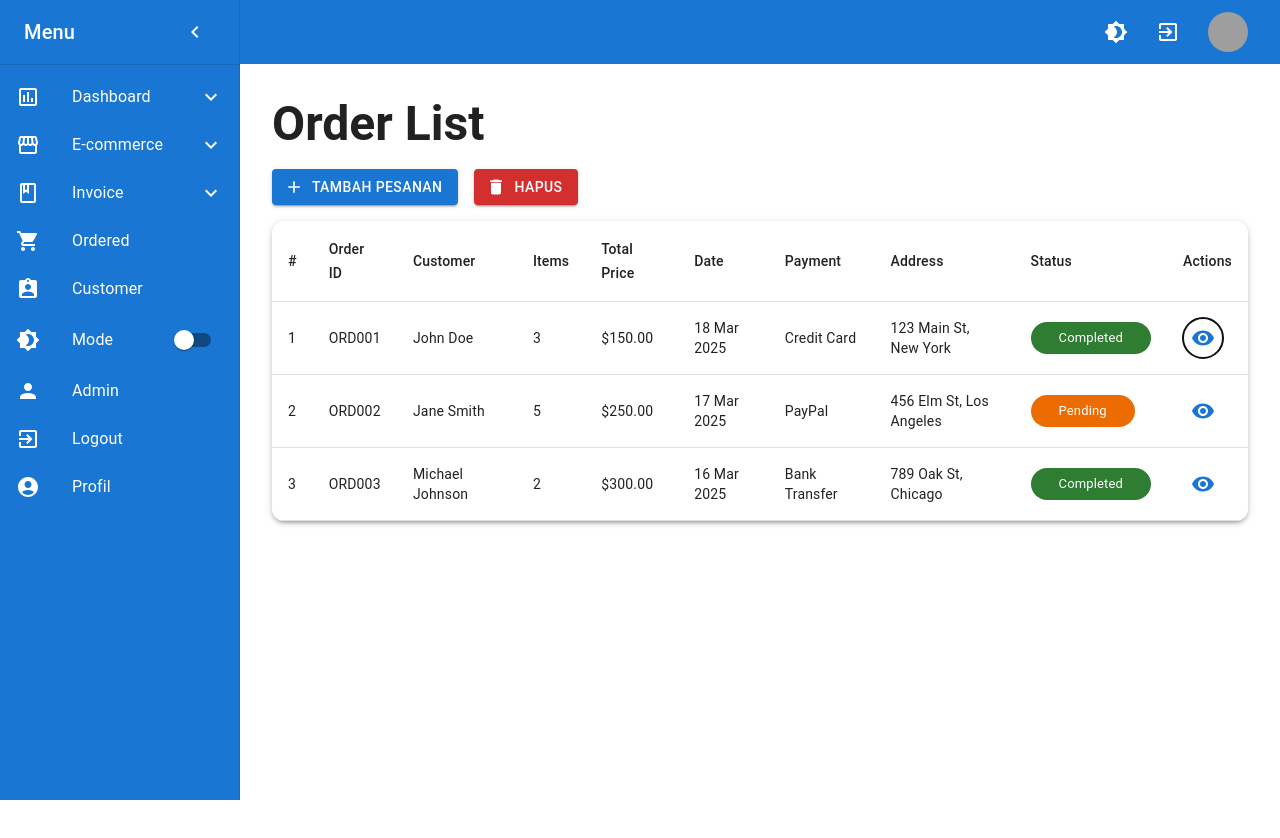
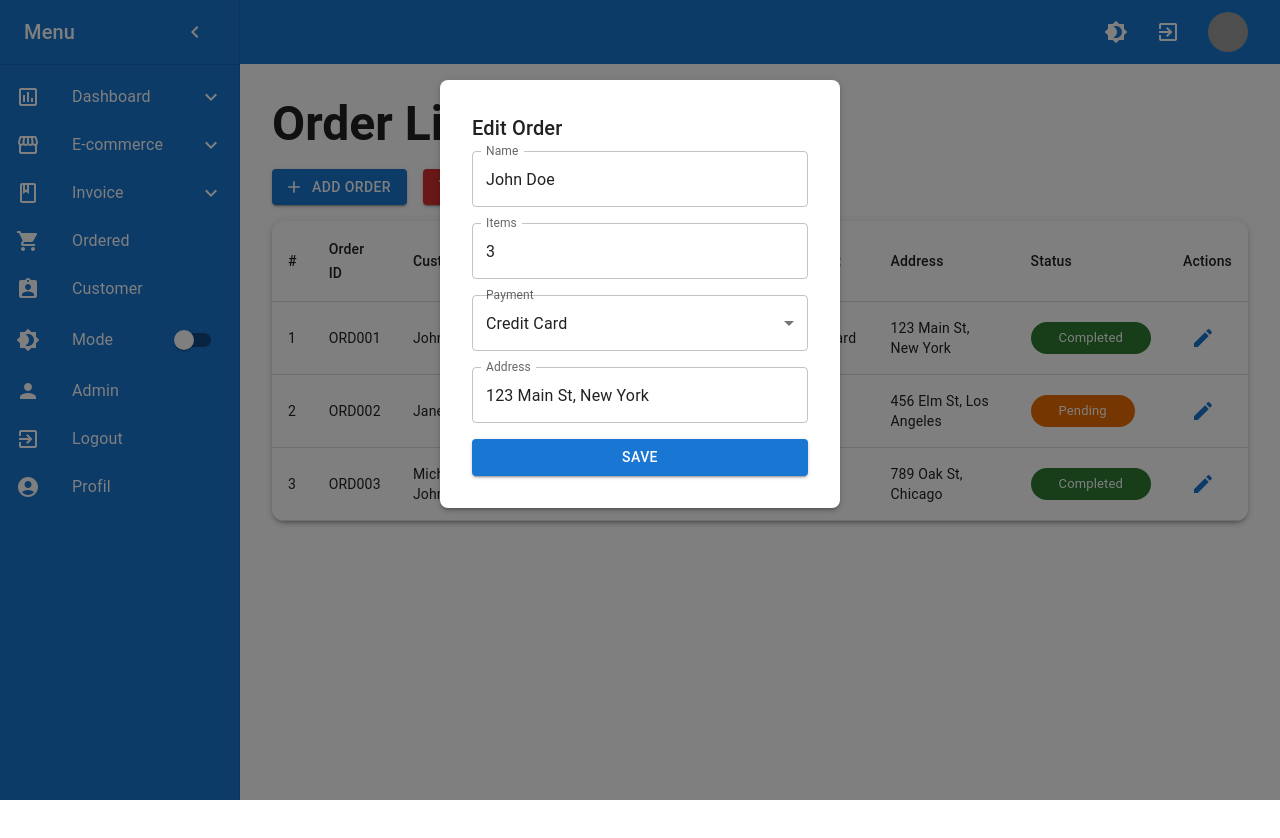
Before and after one commit to projectbinusa/staging-juwangi-client, a React (Vite) app: page /orders in a window 1280 px wide. Both pictures are taken after a click on the button 1203 px from the left and 338 px from the top of the page. Shown: the top 838 px of the page. Built offline with nearby package versions, Linux system fonts and the light colour scheme; grey boxes are pictures that could not be loaded.

Commit message:
edit order

```diff
--- a/src/pages/e-commerce/OrderList.jsx
+++ b/src/pages/e-commerce/OrderList.jsx
@@ -1,37 +1,102 @@
+// eslint-disable-next-line no-unused-vars
 import React, { useState } from "react";
 import {
-  Table, TableBody, TableCell, TableContainer, TableHead, TableRow, Paper,
-  Typography, Chip, IconButton, Box, Button, Modal, TextField, Select, MenuItem,
-  Checkbox, FormControl, InputLabel
+  Table,
+  TableBody,
+  TableCell,
+  TableContainer,
+  TableHead,
+  TableRow,
+  Paper,
+  Typography,
+  Chip,
+  IconButton,
+  Box,
+  Button,
+  Modal,
+  TextField,
+  Select,
+  MenuItem,
+  Checkbox,
+  FormControl,
+  InputLabel,
 } from "@mui/material";
-import VisibilityIcon from "@mui/icons-material/Visibility";
+// import VisibilityIcon from "@mui/icons-material/Visibility";
 import DeleteIcon from "@mui/icons-material/Delete";
+import EditIcon from "@mui/icons-material/Edit";
 import AddIcon from "@mui/icons-material/Add";
 import Swal from "sweetalert2";
 
 const OrderList = () => {
   const [orders, setOrders] = useState([
-    { id: "ORD001", customer: "John Doe", items: 3, total: "$150.00", status: "Completed", date: "18 Mar 2025", payment: "Credit Card", address: "123 Main St, New York" },
-    { id: "ORD002", customer: "Jane Smith", items: 5, total: "$250.00", status: "Pending", date: "17 Mar 2025", payment: "PayPal", address: "456 Elm St, Los Angeles" },
-    { id: "ORD003", customer: "Michael Johnson", items: 2, total: "$300.00", status: "Completed", date: "16 Mar 2025", payment: "Bank Transfer", address: "789 Oak St, Chicago" },
+    {
+      id: "ORD001",
+      customer: "John Doe",
+      items: 3,
+      total: "$150.00",
+      status: "Completed",
+      date: "18 Mar 2025",
+      payment: "Credit Card",
+      address: "123 Main St, New York",
+    },
+    {
+      id: "ORD002",
+      customer: "Jane Smith",
+      items: 5,
+      total: "$250.00",
+      status: "Pending",
+      date: "17 Mar 2025",
+      payment: "PayPal",
+      address: "456 Elm St, Los Angeles",
+    },
+    {
+      id: "ORD003",
+      customer: "Michael Johnson",
+      items: 2,
+      total: "$300.00",
+      status: "Completed",
+      date: "16 Mar 2025",
+      payment: "Bank Transfer",
+      address: "789 Oak St, Chicago",
+    },
   ]);
 
   const [selectedOrders, setSelectedOrders] = useState([]);
   const [openModal, setOpenModal] = useState(false);
-  const [newOrder, setNewOrder] = useState({ name: "", items: "", payment: "", address: "" });
+  const [newOrder, setNewOrder] = useState({
+    name: "",
+    items: "",
+    payment: "",
+    address: "",
+  });
   const [deleteMode, setDeleteMode] = useState(false);
+
+  const [openEditModal, setOpenEditModal] = useState(false);
+  const [editOrder, setEditOrder] = useState({
+    id: "",
+    customer: "",
+    items: "",
+    payment: "",
+    address: "",
+  });
 
   const getStatusColor = (status) => {
     switch (status) {
-      case "Completed": return "success";
-      case "Pending": return "warning";
-      case "Cancelled": return "error";
-      default: return "default";
+      case "Completed":
+        return "success";
+      case "Pending":
+        return "warning";
+      case "Cancelled":
+        return "error";
+      default:
+        return "default";
     }
   };
 
   const handleCheckboxChange = (id) => {
-    setSelectedOrders((prev) => prev.includes(id) ? prev.filter((item) => item !== id) : [...prev, id]);
+    setSelectedOrders((prev) =>
+      prev.includes(id) ? prev.filter((item) => item !== id) : [...prev, id]
+    );
   };
 
   const handleDeleteSelected = () => {
@@ -58,26 +123,59 @@ const OrderList = () => {
   };
 
   const handleAddOrder = () => {
-    if (!newOrder.name || !newOrder.items || !newOrder.payment || !newOrder.address) {
+    console.log("Menambahkan order...", newOrder);
+
+    if (
+      !newOrder.name ||
+      !newOrder.items ||
+      !newOrder.payment ||
+      !newOrder.address
+    ) {
       Swal.fire("Oops!", "Semua field harus diisi!", "warning");
       return;
     }
 
     const newId = `ORD00${orders.length + 1}`;
-    setOrders([...orders, {
+    const today = new Date().toISOString().split("T")[0];
+
+    const newOrderData = {
       id: newId,
       customer: newOrder.name,
-      items: newOrder.items,
-      total: `$${newOrder.items * 50}.00`,
+      items: Number(newOrder.items),
+      total: `$${Number(newOrder.items) * 50}.00`,
       status: "Pending",
-      date: new Date().toLocaleDateString(),
+      date: today,
       payment: newOrder.payment,
       address: newOrder.address,
-    }]);
+    };
+
+    setOrders([...orders, newOrderData]);
 
     setNewOrder({ name: "", items: "", payment: "", address: "" });
     setOpenModal(false);
     Swal.fire("Berhasil!", "Pesanan berhasil ditambahkan.", "success");
+  };
+
+  const handleEditClick = (order) => {
+    setEditOrder(order);
+    setOpenEditModal(true);
+  };
+
+  const handleEditChange = (e) => {
+    setEditOrder({ ...editOrder, [e.target.name]: e.target.value });
+  };
+
+  const handleSaveEdit = () => {
+    const updatedOrder = {
+      ...editOrder,
+      total: `$${Number(editOrder.items) * 50}.00`, // Hitung ulang total harga
+    };
+
+    setOrders(
+      orders.map((order) => (order.id === editOrder.id ? updatedOrder : order))
+    );
+    setOpenEditModal(false);
+    Swal.fire("Success!", "Order has been updated.", "success");
   };
 
   return (
@@ -87,8 +185,12 @@ const OrderList = () => {
       </Typography>
 
       <Box display="flex" gap={2} mb={2}>
-        <Button variant="contained" startIcon={<AddIcon />} onClick={() => setOpenModal(true)}>
-          Tambah Pesanan
+        <Button
+          variant="contained"
+          startIcon={<AddIcon />}
+          onClick={() => setOpenModal(true)}
+        >
+          Add order
         </Button>
         <Button
           variant="contained"
@@ -99,16 +201,24 @@ const OrderList = () => {
             setSelectedOrders([]);
           }}
         >
-          {deleteMode ? "Batal Hapus" : "Hapus"}
+          {deleteMode ? "Batal Hapus" : "Delete"}
         </Button>
         {deleteMode && selectedOrders.length > 0 && (
-          <Button variant="contained" color="error" startIcon={<DeleteIcon />} onClick={handleDeleteSelected}>
+          <Button
+            variant="contained"
+            color="error"
+            startIcon={<DeleteIcon />}
+            onClick={handleDeleteSelected}
+          >
             Hapus {selectedOrders.length} Pesanan
           </Button>
         )}
       </Box>
 
-      <TableContainer component={Paper} sx={{ borderRadius: "12px", boxShadow: 3 }}>
+      <TableContainer
+        component={Paper}
+        sx={{ borderRadius: "12px", boxShadow: 3 }}
+      >
         <Table>
           <TableHead>
             <TableRow>
@@ -130,7 +240,10 @@ const OrderList = () => {
               <TableRow key={order.id}>
                 {deleteMode && (
                   <TableCell>
-                    <Checkbox checked={selectedOrders.includes(order.id)} onChange={() => handleCheckboxChange(order.id)} />
+                    <Checkbox
+                      checked={selectedOrders.includes(order.id)}
+                      onChange={() => handleCheckboxChange(order.id)}
+                    />
                   </TableCell>
                 )}
                 <TableCell>{index + 1}</TableCell>
@@ -142,11 +255,18 @@ const OrderList = () => {
                 <TableCell>{order.payment}</TableCell>
                 <TableCell>{order.address}</TableCell>
                 <TableCell>
-                  <Chip label={order.status} color={getStatusColor(order.status)} sx={{ px: 2 }} />
+                  <Chip
+                    label={order.status}
+                    color={getStatusColor(order.status)}
+                    sx={{ px: 2 }}
+                  />
                 </TableCell>
                 <TableCell>
-                  <IconButton sx={{ color: "#1976d2" }}>
-                    <VisibilityIcon />
+                  <IconButton
+                    sx={{ color: "#1976d2" }}
+                    onClick={() => handleEditClick(order)}
+                  >
+                    <EditIcon />
                   </IconButton>
                 </TableCell>
               </TableRow>
@@ -155,22 +275,139 @@ const OrderList = () => {
         </Table>
       </TableContainer>
 
-       {/* Modal Tambah Pesanan */}
-       <Modal open={openModal} onClose={() => setOpenModal(false)}>
-        <Box sx={{ width: 400, p: 4, backgroundColor: "white", margin: "auto", mt: 10, borderRadius: "8px", boxShadow: 3 }}>
-          <Typography variant="h6" gutterBottom>Tambah Pesanan</Typography>
-          <TextField fullWidth label="Name" variant="outlined" sx={{ mb: 2 }} value={newOrder.name} onChange={(e) => setNewOrder({ ...newOrder, name: e.target.value })} />
-          <TextField fullWidth label="Items" type="number" variant="outlined" sx={{ mb: 2 }} value={newOrder.items} onChange={(e) => setNewOrder({ ...newOrder, items: e.target.value })} />
+      <Modal open={openModal} onClose={() => setOpenModal(false)}>
+        <Box
+          sx={{
+            width: 400,
+            p: 4,
+            bgcolor: "background.paper",
+            color: "text.primary",
+            margin: "auto",
+            mt: 10,
+            borderRadius: "8px",
+            boxShadow: 3,
+          }}
+        >
+          <Typography variant="h6" gutterBottom>
+            Order
+          </Typography>
+
+          <TextField
+            fullWidth
+            label="Name"
+            variant="outlined"
+            sx={{ mb: 2 }}
+            value={newOrder.name}
+            onChange={(e) => setNewOrder({ ...newOrder, name: e.target.value })}
+          />
+
+          <TextField
+            fullWidth
+            label="Items"
+            type="number"
+            variant="outlined"
+            sx={{ mb: 2 }}
+            value={newOrder.items}
+            onChange={(e) =>
+              setNewOrder({ ...newOrder, items: e.target.value })
+            }
+          />
+
           <FormControl fullWidth sx={{ mb: 2 }}>
             <InputLabel>Payment</InputLabel>
-            <Select value={newOrder.payment} onChange={(e) => setNewOrder({ ...newOrder, payment: e.target.value })}>
+            <Select
+              value={newOrder.payment}
+              onChange={(e) =>
+                setNewOrder({ ...newOrder, payment: e.target.value })
+              }
+            >
               <MenuItem value="Credit Card">Credit Card</MenuItem>
               <MenuItem value="PayPal">PayPal</MenuItem>
               <MenuItem value="Bank Transfer">Bank Transfer</MenuItem>
             </Select>
           </FormControl>
-          <TextField fullWidth label="Address" variant="outlined" sx={{ mb: 2 }} value={newOrder.address} onChange={(e) => setNewOrder({ ...newOrder, address: e.target.value })} />
-          <Button variant="contained" onClick={handleAddOrder}>Add Order</Button>
+
+          <TextField
+            fullWidth
+            label="Address"
+            variant="outlined"
+            sx={{ mb: 2 }}
+            value={newOrder.address}
+            onChange={(e) =>
+              setNewOrder({ ...newOrder, address: e.target.value })
+            }
+          />
+
+          <Button variant="contained" fullWidth onClick={handleAddOrder}>
+            Add Order
+          </Button>
+        </Box>
+      </Modal>
+
+      <Modal open={openEditModal} onClose={() => setOpenEditModal(false)}>
+        <Box
+          sx={{
+            width: 400,
+            p: 4,
+            bgcolor: "background.paper",
+            color: "text.primary",
+            margin: "auto",
+            mt: 10,
+            borderRadius: "8px",
+            boxShadow: 3,
+          }}
+        >
+          <Typography variant="h6" gutterBottom>
+            Edit Order
+          </Typography>
+
+          <TextField
+            fullWidth
+            label="Name"
+            variant="outlined"
+            sx={{ mb: 2 }}
+            name="customer"
+            value={editOrder.customer}
+            onChange={handleEditChange}
+          />
+
+          <TextField
+            fullWidth
+            label="Items"
+            type="number"
+            variant="outlined"
+            sx={{ mb: 2 }}
+            name="items"
+            value={editOrder.items}
+            onChange={handleEditChange}
+          />
+
+          <FormControl fullWidth sx={{ mb: 2 }}>
+            <InputLabel>Payment</InputLabel>
+            <Select
+              name="payment"
+              value={editOrder.payment}
+              onChange={handleEditChange}
+            >
+              <MenuItem value="Credit Card">Credit Card</MenuItem>
+              <MenuItem value="PayPal">PayPal</MenuItem>
+              <MenuItem value="Bank Transfer">Bank Transfer</MenuItem>
+            </Select>
+          </FormControl>
+
+          <TextField
+            fullWidth
+            label="Address"
+            variant="outlined"
+            sx={{ mb: 2 }}
+            name="address"
+            value={editOrder.address}
+            onChange={handleEditChange}
+          />
+
+          <Button variant="contained" fullWidth onClick={handleSaveEdit}>
+            Save
+          </Button>
         </Box>
       </Modal>
     </Box>
```
Also changed, not shown: src/pages/e-commerce/Product.jsx (+20 -5 lines).
